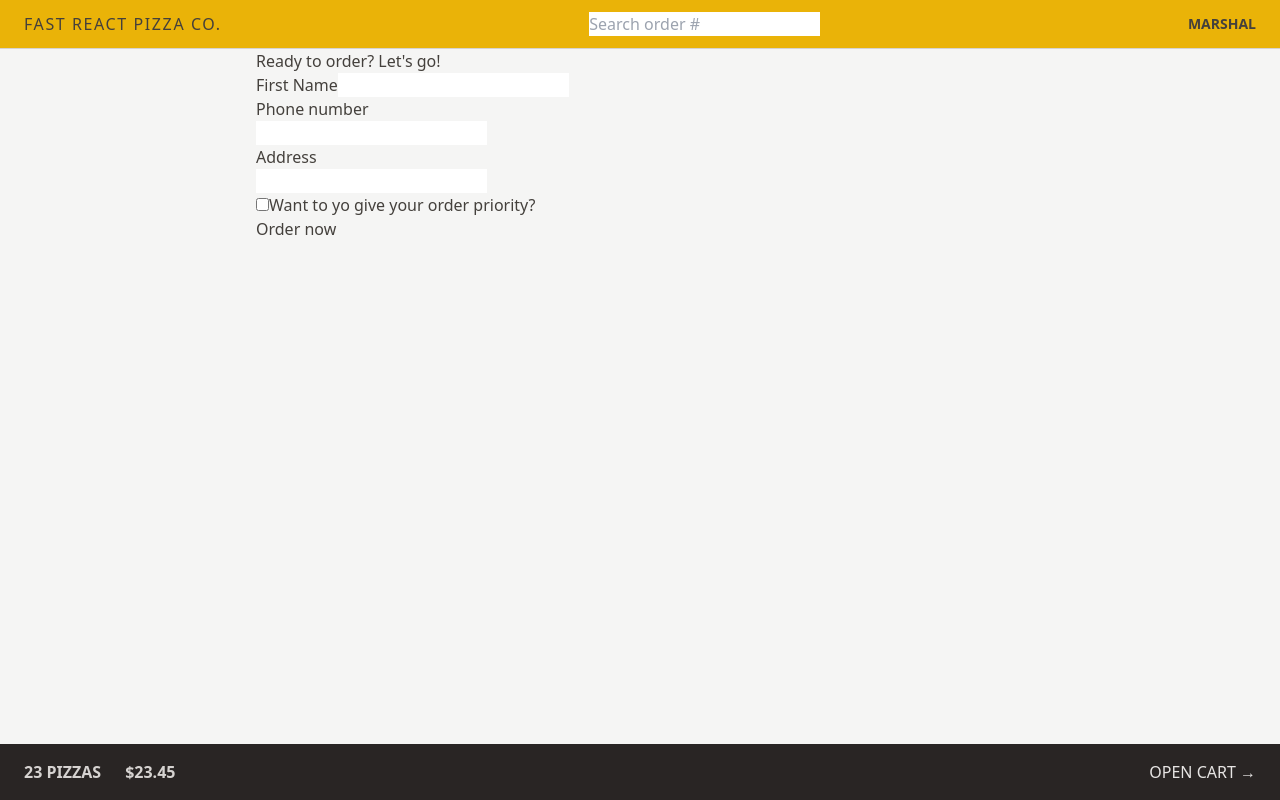
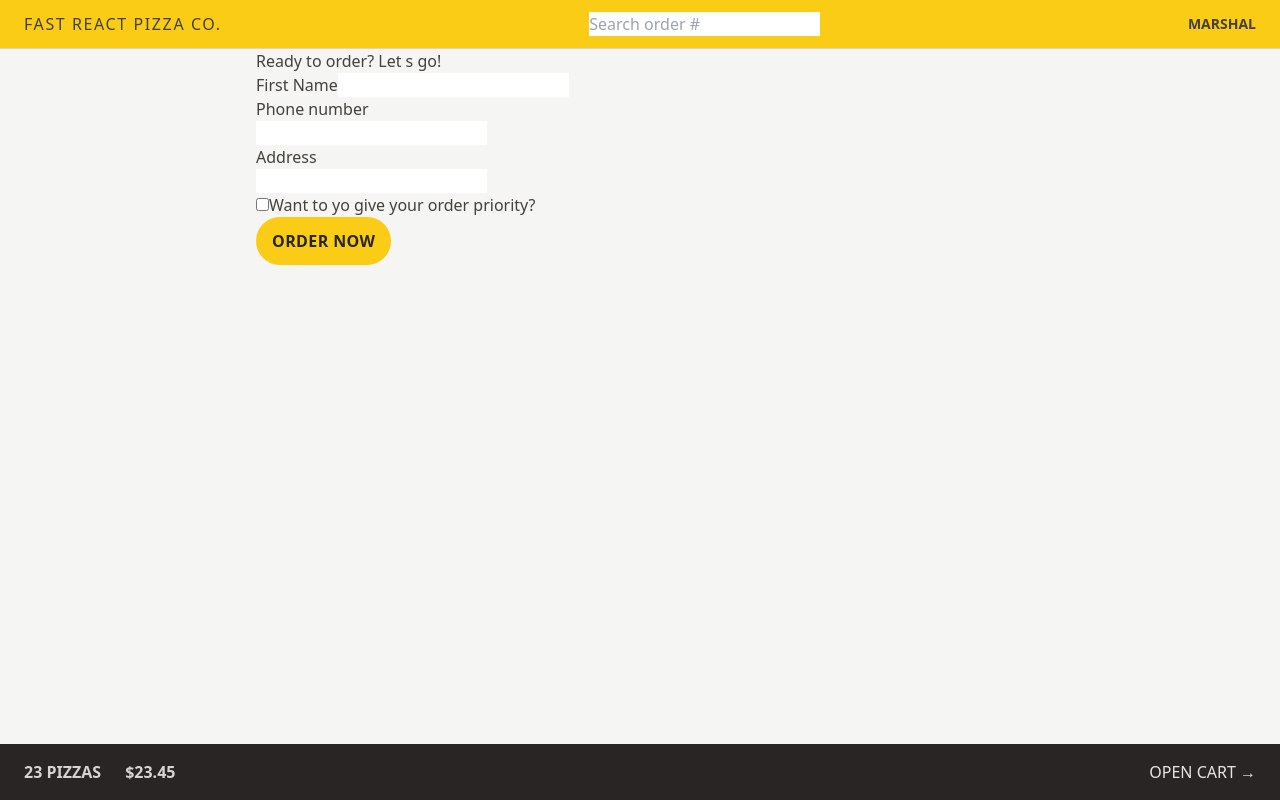
Before and after one commit to marshalmori/fast-react-pizza, a React (Vite) app: page /order/new in a window 1280 px wide. Built offline with nearby package versions, Linux system fonts and the light colour scheme.

Commit message:
Styling buttons: element states and transitions

```diff
--- a/src/features/cart/Cart.jsx
+++ b/src/features/cart/Cart.jsx
@@ -1,23 +1,23 @@
-import { Link } from 'react-router-dom';
+import { Link } from "react-router-dom";
 
 const fakeCart = [
   {
     pizzaId: 12,
-    name: 'Mediterranean',
+    name: "Mediterranean",
     quantity: 2,
     unitPrice: 16,
     totalPrice: 32,
   },
   {
     pizzaId: 6,
-    name: 'Vegetale',
+    name: "Vegetale",
     quantity: 1,
     unitPrice: 13,
     totalPrice: 13,
   },
   {
     pizzaId: 11,
-    name: 'Spinach and Mushroom',
+    name: "Spinach and Mushroom",
     quantity: 1,
     unitPrice: 15,
     totalPrice: 15,
@@ -29,7 +29,12 @@
 
   return (
     <div>
-      <Link to="/menu">&larr; Back to menu</Link>
+      <Link
+        to="/menu"
+        className="text-sm text-blue-500 hover:text-blue-600 hover:underline"
+      >
+        &larr; Back to menu
+      </Link>
 
       <h2>Your cart, %NAME%</h2>
 
--- a/src/features/order/CreateOrder.jsx
+++ b/src/features/order/CreateOrder.jsx
@@ -43,7 +43,7 @@
 
   return (
     <div>
-      <h2>Ready to order? Let's go!</h2>
+      <h2>Ready to order? Let s go!</h2>
 
       <Form method="POST">
         <div>
@@ -79,7 +79,13 @@
 
         <div>
           <input type="hidden" name="cart" value={JSON.stringify(cart)} />
-          <button disabled={isSubmitting}>
+          <button
+            disabled={isSubmitting}
+            className=" inline-block rounded-full bg-yellow-400 px-4 py-3 font-semibold
+            uppercase tracking-wide text-stone-800 transition-colors duration-300
+            hover:bg-yellow-300 focus:outline-none focus:ring focus:ring-yellow-300
+            focus:bg-yellow-300 focus:ring-offset-2 disabled:cursor-not-allowed"
+          >
             {isSubmitting ? "Placing order..." : "Order now"}
           </button>
         </div>
@@ -105,9 +111,11 @@
 
   if (Object.keys(errors).length > 0) return errors;
 
-  const newOrder = await createOrder(order);
+  // const newOrder = await createOrder(order);
 
-  return redirect(`/order/${newOrder.id}`);
+  // return redirect(`/order/${newOrder.id}`);
+
+  return null;
 }
 
 export default CreateOrder;
--- a/src/ui/Header.jsx
+++ b/src/ui/Header.jsx
@@ -4,7 +4,7 @@
 
 const Header = () => {
   return (
-    <header className="flex items-center justify-between border-b border-stone-300 bg-yellow-500 uppercase px-4 py-3 sm:px-6">
+    <header className="flex items-center justify-between border-b border-stone-300 bg-yellow-400 uppercase px-4 py-3 sm:px-6">
       <Link to="/" className="tracking-widest">
         Fast React Pizza Co.
       </Link>
```
